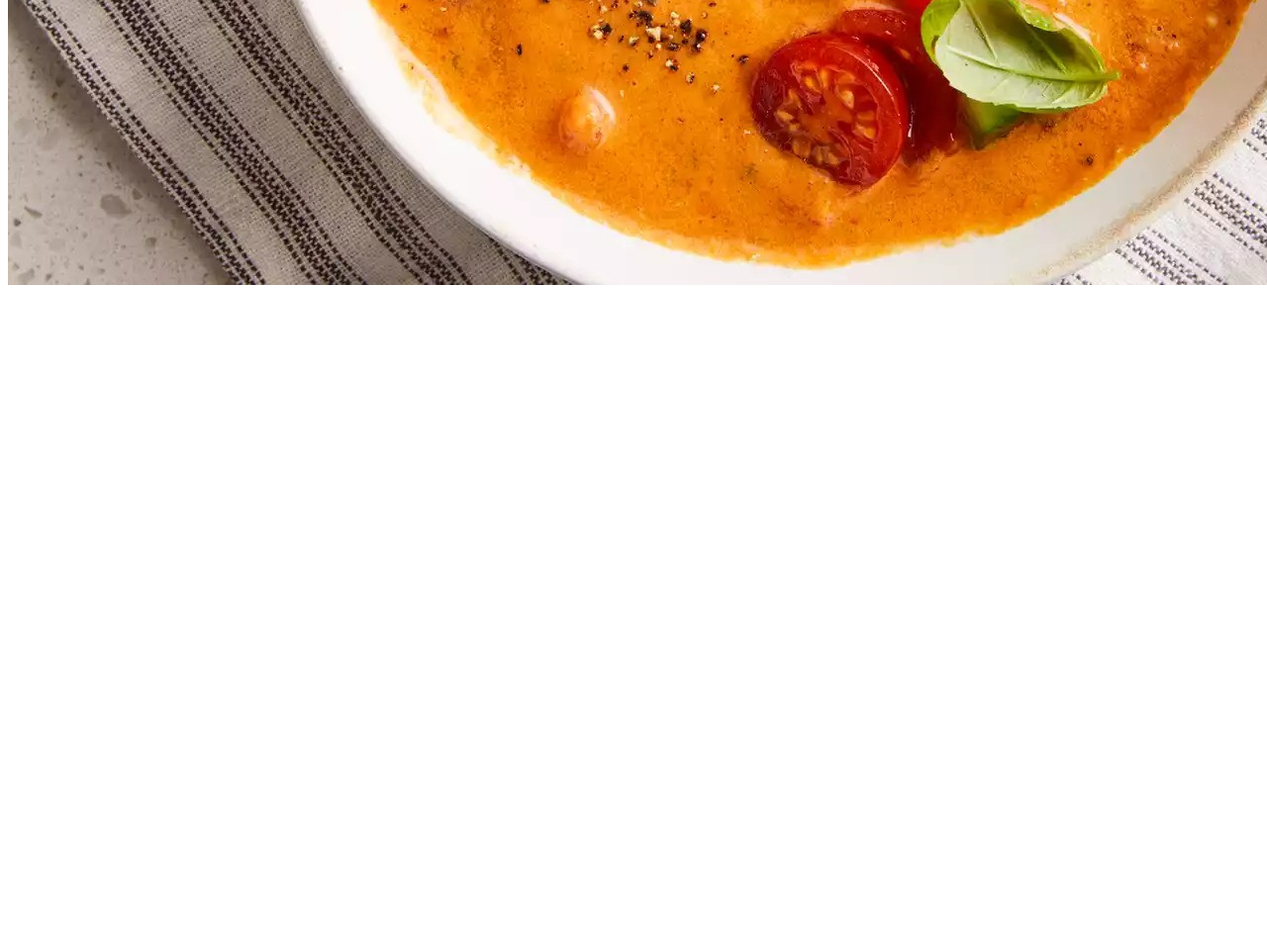
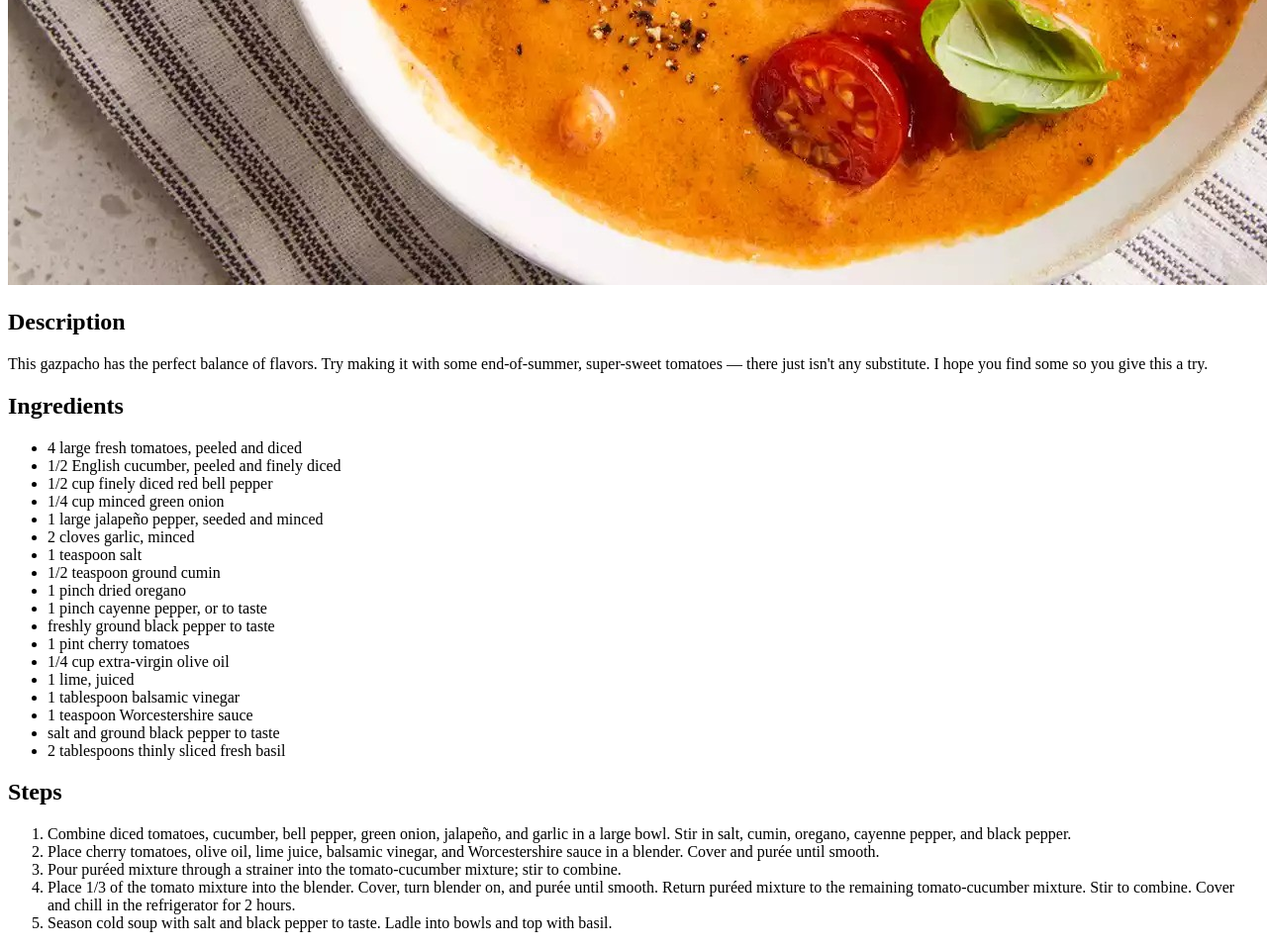
Before and after one commit to Liyang-86/odin-recipes, a plain HTML site: page recipes/gazpacho.html in a window 1280 px wide. Shown: the part 917-1875 px from the top of the page at 99% size. Before the commit the page ends 1217 px from the top, so only its background shows below. Drawn offline with Linux system fonts and the light colour scheme.

Commit message:
Finished gazpacho recipe page

```diff
--- a/recipes/gazpacho.html
+++ b/recipes/gazpacho.html
@@ -7,5 +7,36 @@
     <body>
         <h1>Chef John&#36s Gazpacho</h1>
         <img src="../img/gazpacho.jpg" alt="Chef John's Gazpacho" width="1500" height="1125">
+        <h2>Description</h2>
+        <p>This gazpacho has the perfect balance of flavors. Try making it with some end-of-summer, super-sweet tomatoes — there just isn't any substitute. I hope you find some so you give this a try.</p>
+        <h2>Ingredients</h2>
+        <ul>
+            <li>4 large fresh tomatoes, peeled and diced</li>
+            <li>1/2 English cucumber, peeled and finely diced</li>
+            <li>1/2 cup finely diced red bell pepper</li>
+            <li>1/4 cup minced green onion</li>
+            <li>1 large  jalapeño pepper, seeded and minced</li>
+            <li>2 cloves garlic, minced</li>
+            <li>1 teaspoon salt</li>
+            <li>1/2 teaspoon ground cumin</li>
+            <li>1 pinch dried oregano</li>
+            <li>1 pinch cayenne pepper, or to taste</li>
+            <li>freshly ground black pepper to taste</li>
+            <li>1 pint cherry tomatoes</li>
+            <li>1/4 cup extra-virgin olive oil</li>
+            <li>1 lime, juiced</li>
+            <li>1 tablespoon balsamic vinegar</li>
+            <li>1 teaspoon Worcestershire sauce</li>
+            <li>salt and ground black pepper to taste</li>
+            <li>2 tablespoons thinly sliced fresh basil</li>
+        </ul>
+        <h2>Steps</h2>
+        <ol>
+            <li>Combine diced tomatoes, cucumber, bell pepper, green onion,  jalapeño, and garlic in a large bowl. Stir in salt, cumin, oregano, cayenne pepper, and black pepper.</li>
+            <li>Place cherry tomatoes, olive oil, lime juice, balsamic vinegar, and Worcestershire sauce in a blender. Cover and purée until smooth.</li>
+            <li>Pour puréed mixture through a strainer into the tomato-cucumber mixture; stir to combine.</li>
+            <li>Place 1/3 of the tomato mixture into the blender. Cover, turn blender on, and purée until smooth. Return puréed mixture to the remaining tomato-cucumber mixture. Stir to combine. Cover and chill in the refrigerator for 2 hours.</li>
+            <li>Season cold soup with salt and black pepper to taste. Ladle into bowls and top with basil.</li>
+        </ol>
     </body>
 </html>
```
